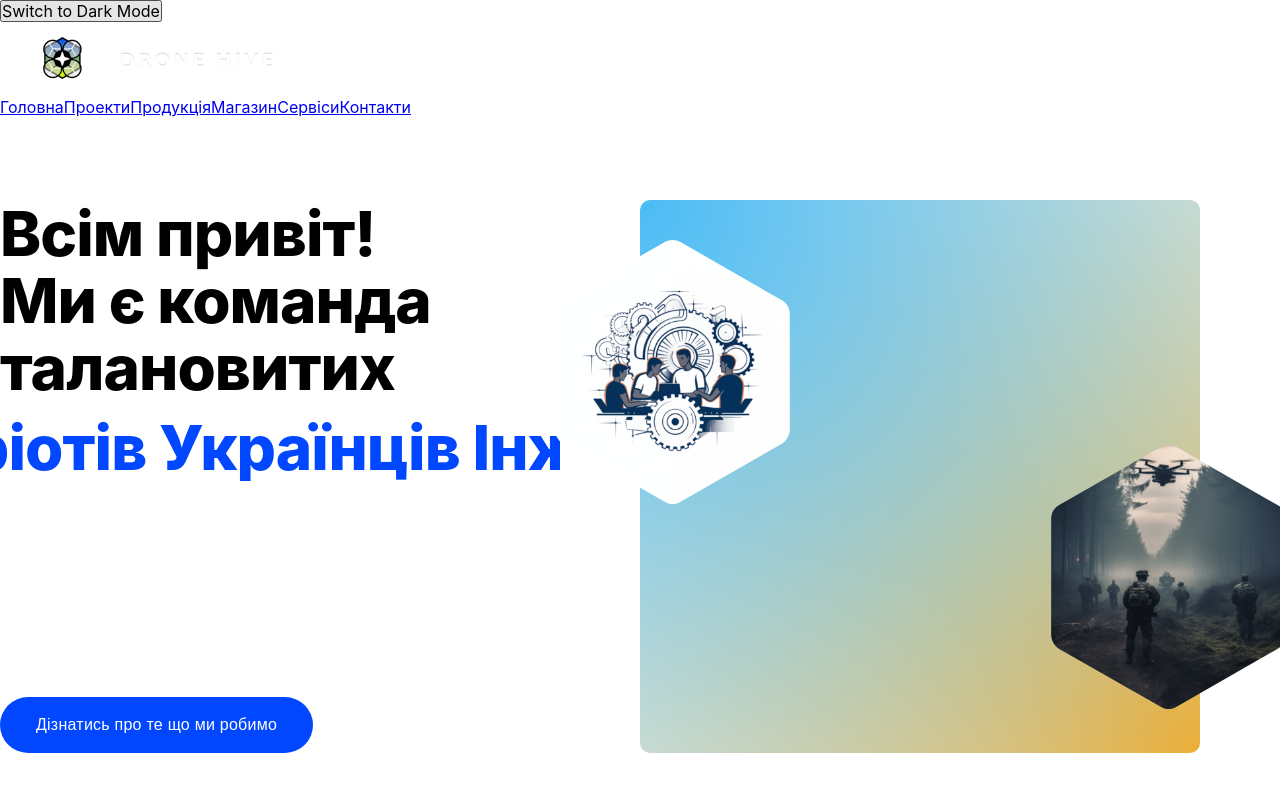
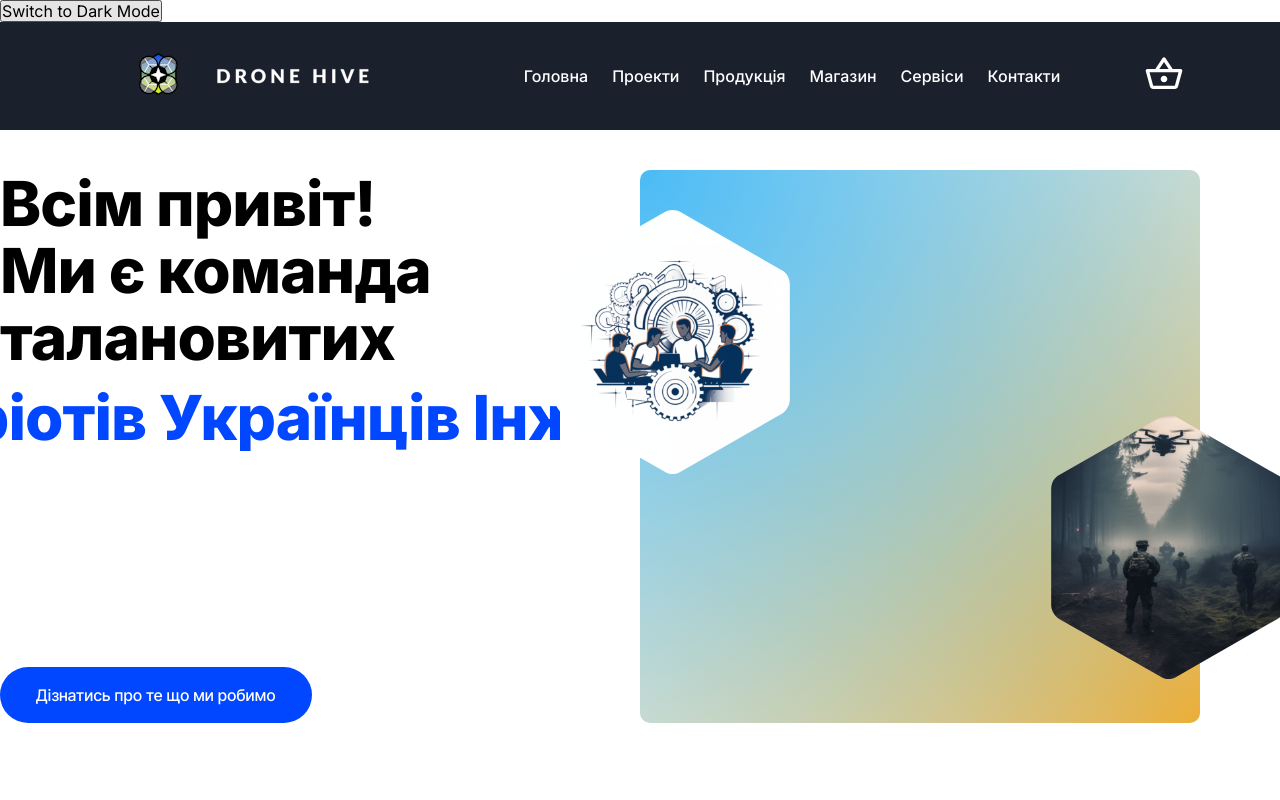
Before and after one commit to nadiiahonchar1/drone-hiwe-with-module, a Next.js app: page / in a window 1280 px wide. Shown: the top 800 px of the page. Built offline with nearby package versions, Linux system fonts and the light colour scheme.

Commit message:
added Header

```diff
--- a/src/app/components/Header/header.module.css
+++ b/src/app/components/Header/header.module.css
@@ -1,13 +1,25 @@
 .header {
-  background-color: #333;
-  padding: 24px;
-  padding-top: 4px;
+  background-color: #1a202c;
+  padding: 1rem 6rem;
 }
 
 .container {
+  margin-left: auto;
+  margin-right: auto;
   display: flex;
+  max-width: 80rem;
+  align-items: center;
   justify-content: space-between;
+}
+
+.headerLogo {
+  display: flex;
   align-items: center;
+  justify-content: space-between;
+}
+
+.containerLogo {
+  margin-right: 0.75rem;
 }
 
 .logoContainer {
@@ -16,22 +28,50 @@
 
 .navLinks {
   display: flex;
-  list-style-type: none;
-  margin: 0;
-  padding: 0;
+  align-items: center;
+  gap: 1rem;
+  line-height: 1.25rem;
+}
+
+@media (min-width: 640px) {
+  .navLinks {
+    gap: 1.5rem;
+  }
 }
 
 .navLink {
-  margin-right: 20px;
-  font-size: 16px;
-  color: white;
-  text-decoration: none;
+  position: relative;
+  font-size: 1rem;
+  font-weight: 500;
+  color: #fff;
 }
 
-.navLink:hover span {
+@media (min-width: 640px) {
+  .navLink {
+    display: block;
+  }
+}
+/* .navLink:hover span {
   text-decoration: underline;
-}
+} */
 
 .cartIcon {
   margin-left: auto;
 }
+.spanLink {
+  position: absolute;
+  bottom: 0;
+  left: 0;
+  height: 1px;
+  width: 100%;
+  transform: translateY(0.5rem);
+  background-color: white;
+  opacity: 0;
+  transition: opacity 0.5s;
+}
+
+.navLink:hover .spanLink,
+.navLink:focus .spanLink,
+.navLink:active .spanLink {
+  opacity: 1;
+}
--- a/src/app/components/Header/index.tsx
+++ b/src/app/components/Header/index.tsx
@@ -5,24 +5,25 @@ import Logo from '@/assets/Logo.png';
 // import AddShoppingCartIcon from '@mui/icons-material/AddShoppingCart';
 // import LocalMallOutlinedIcon from '@mui/icons-material/LocalMallOutlined';
 import ShoppingBasketOutlinedIcon from '@mui/icons-material/ShoppingBasketOutlined';
+import style from './header.module.css';
 const Header = () => {
   return (
-    <header>
-      <div>
-        <div>
+    <header className={style.header}>
+      <div className={style.container}>
+        <div className={style.logoContainer}>
           <Link href="/" aria-label="Main page">
-            <div>
-              <div>
+            <div className={style.headerLogo}>
+              <div className={style.containerLogo}>
                 <Image src={Logo} alt="Logo icon" priority={true} />
               </div>
             </div>
           </Link>
         </div>
-        <div>
+        <div className={style.navLinks}>
           {headerNavLinks.map((link) => (
-            <Link key={link.title} href={link.href}>
+            <Link key={link.title} href={link.href} className={style.navLink}>
               <span>{link.title}</span>
-              <span></span>
+              <span className={style.spanLink}></span>
             </Link>
           ))}
         </div>
--- a/src/app/layout.tsx
+++ b/src/app/layout.tsx
@@ -3,6 +3,7 @@ import type { Metadata } from 'next';
 import './styles/globals.css';
 import ThemeProvider from './hooks/ThemeProvider';
 import Header from './components/Header';
+import Wrapper from './components/Wrapper/Wrapper';
 
 // const inter = Inter({ subsets: ['latin'] });
 
@@ -21,8 +22,10 @@ export default function RootLayout({
     <html lang="uk">
       <ThemeProvider>
         <body>
-          <Header />
-          {children}
+          <main>
+            <Header />
+            <Wrapper>{children}</Wrapper>
+          </main>
         </body>
       </ThemeProvider>
     </html>
--- a/src/app/page.module.css
+++ b/src/app/page.module.css
@@ -95,7 +95,7 @@
 .bg {
   position: absolute;
   z-index: 0;
-  bottom: -10%;
+  top: -10%;
   left: -30%;
 }
 
--- a/src/app/page.tsx
+++ b/src/app/page.tsx
@@ -1,7 +1,7 @@
 import Image from 'next/image';
 import Button from './components/Button/Button';
 import MyImg from './components/MyImg/MyImg';
-import Wrapper from './components/Wrapper/Wrapper';
+// import Wrapper from './components/Wrapper/Wrapper';
 import style from './page.module.css';
 import team from '../assets/emwhee_logo_minimalistic_monotone_team_of_engineers_and_softwar_685efe77-84c7-43a1-bd9b-6d94cf643fcb-400x400.png';
 import soldiers from '../assets/emwhee_soldiers_drones_and_robots_at_battle_in_steppes_of_Ukrai_52d7435b-fbbf-484f-841f-a86087451f35-400x400.png';
@@ -12,8 +12,9 @@ import quadrocopter from '../assets/emwhee_assembly_of_fpv_war_quardocopter_by_e
 
 export default function Home() {
   return (
-    <main>
-      <Wrapper>
+    // <main>
+    // <Wrapper>
+    <>
       <h1 lang="en" className={style.visuallyHidden}>
         Drone Hive
       </h1>
@@ -89,9 +90,9 @@ export default function Home() {
             </h2>
             <p className={style.aboutProduct}>
               Знаємо – кожна ділянка фронту по своєму різна, на кожній ділянці
-                фронту діють свої засоби протидії противника. Ми готові
-                оснащувати наші комплекси під певні потреби підрозділів в плані
-                модулів зв’язку, безпечного взведення та інше.
+              фронту діють свої засоби протидії противника. Ми готові оснащувати
+              наші комплекси під певні потреби підрозділів в плані модулів
+              зв’язку, безпечного взведення та інше.
             </p>
           </div>
           <MyImg
@@ -126,8 +127,8 @@ export default function Home() {
               </h3>
               <p className={style.aboutProductList}>
                 Системи: безпечного взведення БЧ, скиду, платформи для
-                  безпечного запуску дронів, системи гарантованого знищення
-                  дрону та різного роду підровачі
+                безпечного запуску дронів, системи гарантованого знищення дрону
+                та різного роду підровачі
               </p>
               <Button buttonText="Переглянути" redirectPath="#" />
             </article>
@@ -156,7 +157,8 @@ export default function Home() {
           </li>
         </ul>
       </section>
-      </Wrapper>
-    </main>
+    </>
+    //  </Wrapper>
+    // </main>
   );
 }
--- a/src/app/styles/dark.module.css
+++ /dev/null
@@ -1,4 +0,0 @@
-.dark-theme {
-  --bg-color: #0e0f11;
-  --text-color-main: #ffffff;
-}
--- a/src/app/styles/globals.css
+++ b/src/app/styles/globals.css
@@ -1,6 +1,7 @@
 @import url('./normalize.css');
 @import url('./variables.css');
-
+@import url('https://fonts.googleapis.com/css2?family=Inter+Tight:ital,wght@0,100..900;1,100..900&display=swap');
+@import url('https://fonts.googleapis.com/css2?family=Inter:wght@100..900&display=swap');
 * {
   margin: 0;
   padding: 0;
@@ -9,7 +10,8 @@
 body {
   background-color: var(--bgColor);
   color: var(--text-color-main);
-  font-family: Inter, Arial, Helvetica, sans-serif;
+  font-family: 'Inter', sans-serif;
+  /* font-family: "Inter Tight", sans-serif; */
 }
 
 /* h1,
@@ -22,3 +24,7 @@ ul {
   margin: 0;
   list-style-type: none;
 }
+
+a {
+  text-decoration: none;
+}
--- a/src/app/styles/light.module.css
+++ /dev/null
@@ -1,4 +0,0 @@
-.light-theme {
-  --bg-color: #ffffff;
-  --text-color-main: #0e0f11;
-}
```
Also changed, not shown: src/app/production/page.tsx (+39 -38 lines). Lines whose indentation alone changed are shown as unchanged.
